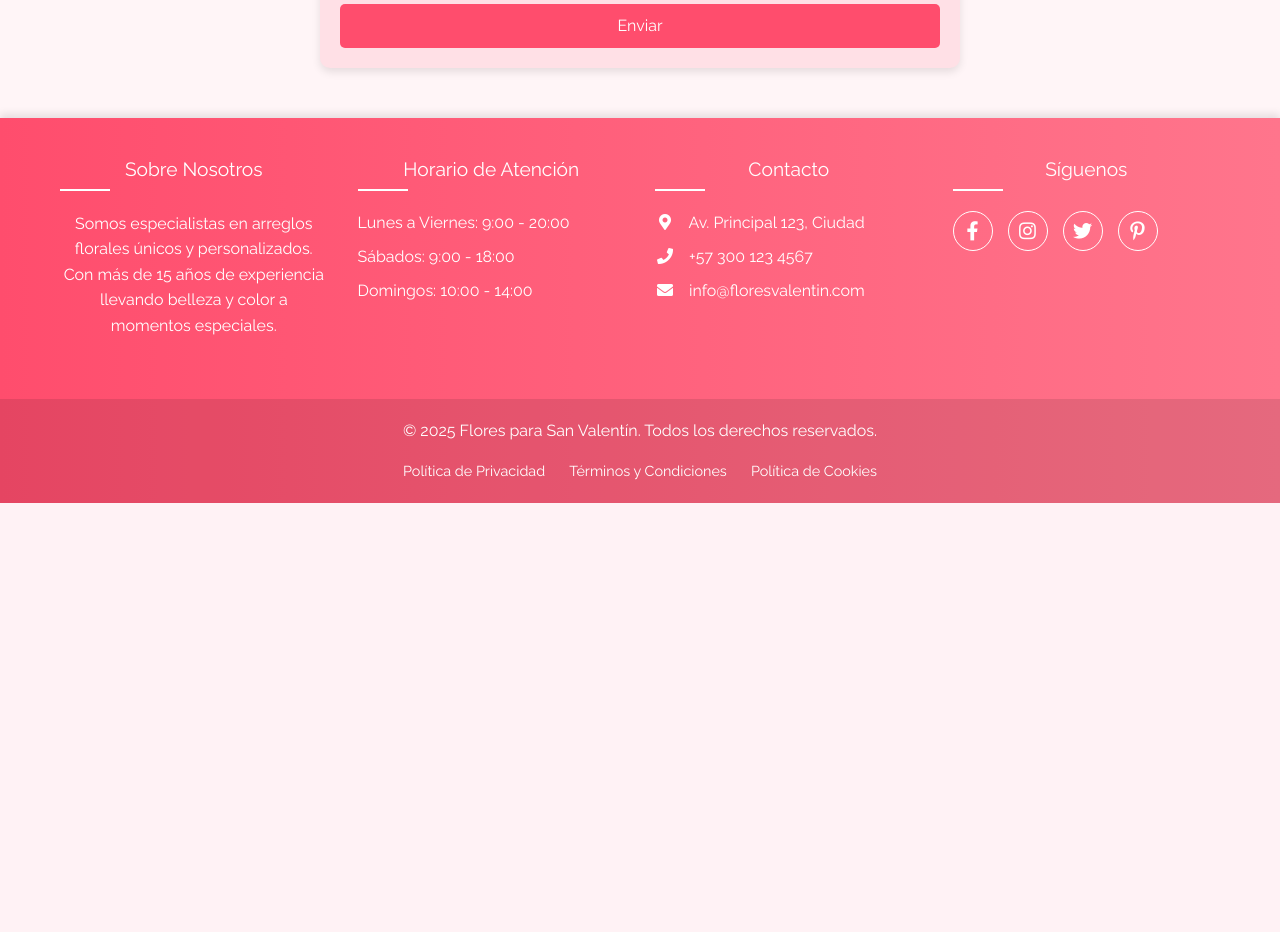
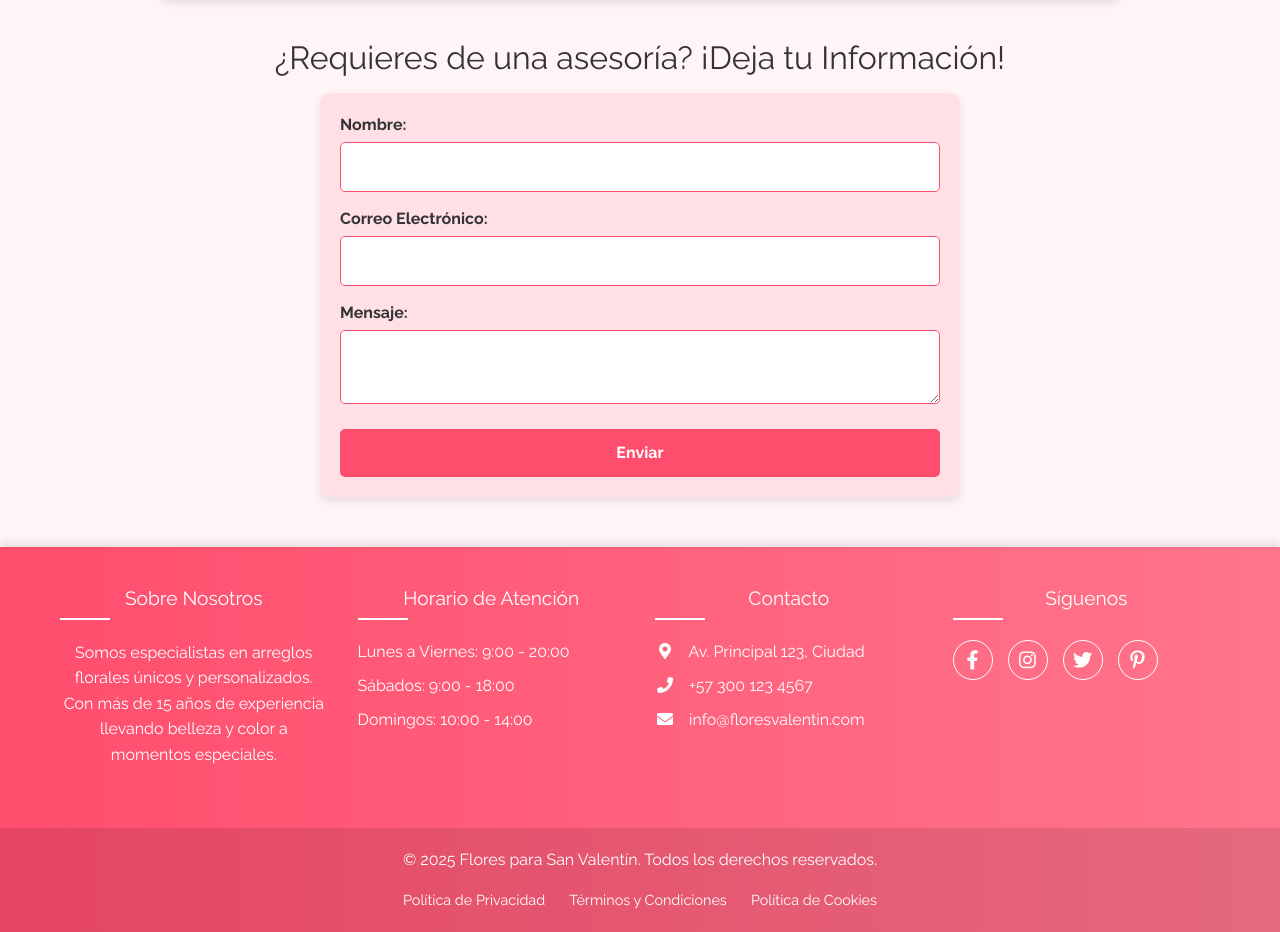
Before and after one commit to Johnson1255/Flores-Django, a Django app: page / in a window 1280 px wide. Shown: the part 3292-4224 px from the top of the page. Before the commit the page ends 3795 px from the top, so only its background shows below. Run offline with Django 5.2, Linux system fonts and the light colour scheme; some web fonts are replaced.

Commit message:
style: Mejorar la interfaz visual para el usuario en el index v1.4

```diff
--- a/static/css/components.css
+++ b/static/css/components.css
@@ -66,16 +66,29 @@
 }
 
 /* Video */
-#video iframe {
-  margin-top: 15px;
-  max-width: 100%;
-  border-radius: 10px;
-  box-shadow: 0 4px 8px var(--shadow-color);
-  transition: box-shadow 0.3s ease;
+.video-wrapper {
+  position: relative;
+  padding-bottom: 56.25%; /* 16:9 aspect ratio (9 / 16 * 100) */
+  height: 0;
+  overflow: hidden;
+  max-width: 960px; /* Increased max width for larger screens */
+  width: 100%; /* Take available width up to max-width */
+  margin: 20px auto 0 auto; /* Center the wrapper and add top margin */
+  border-radius: 10px; /* Apply border-radius to wrapper */
+  box-shadow: 0 4px 8px var(--shadow-color); /* Apply shadow to wrapper */
+}
+
+.video-wrapper iframe {
+  position: absolute;
+  top: 0;
+  left: 0;
+  width: 100%;
+  height: 100%;
+  border: 0; /* Remove iframe border */
 }
 
 /* Contact Form */
-form {
+#contacto form { /* Scope to #contacto */
   margin-top: 15px;
   display: flex;
   flex-direction: column;
@@ -89,32 +102,50 @@ form {
   transition: background-color 0.3s ease, box-shadow 0.3s ease;
 }
 
-input, textarea {
-  margin-bottom: 10px;
-  padding: 10px;
+#contacto label { /* Add style for labels */
+  margin-bottom: 5px; /* Add spacing below label */
+  font-weight: bold; /* Make labels bolder */
+  display: block; /* Ensure it takes full width */
+  text-align: left; /* Align label text left */
+}
+
+#contacto input,
+#contacto textarea { /* Scope to #contacto */
+  margin-bottom: 15px; /* Increase spacing below inputs */
+  padding: 12px; /* Increase padding */
   border: 1px solid var(--border-color);
   border-radius: 5px;
   background-color: var(--white-color);
   color: var(--text-color);
-  transition: background-color 0.3s ease, color 0.3s ease, border-color 0.3s ease;
+  transition: background-color 0.3s ease, color 0.3s ease, border-color 0.3s ease, box-shadow 0.3s ease;
 }
 
-button { /* General button style, might need refinement */
+#contacto input:focus,
+#contacto textarea:focus { /* Add focus style */
+  outline: none;
+  border-color: var(--primary-color);
+  box-shadow: 0 0 0 3px rgba(var(--primary-rgb), 0.15);
+}
+
+#contacto button { /* Scope to #contacto and refine */
   background: var(--primary-color);
   color: var(--white-color);
-  padding: 10px;
+  padding: 12px 20px; /* Increase padding */
   border: none;
+  font-size: 1rem; /* Adjust font size */
+  font-weight: bold; /* Make text bold */
+  margin-top: 10px; /* Add space above button */
   cursor: pointer;
   border-radius: 5px;
   transition: background-color 0.3s ease;
 }
 
-button:hover {
+#contacto button:hover { /* Scope to #contacto */
   background: var(--primary-hover);
 }
 
 @media (max-width: 768px) {
-  form {
+  #contacto form { /* Scope to #contacto */
     width: 90%;
   }
 }
--- a/static/css/layout.css
+++ b/static/css/layout.css
@@ -107,6 +107,7 @@
   margin: 0 auto;
   background-color: var(--background-color);
   transition: background-color 0.3s ease;
+  margin-bottom: 40px; /* Add space below video section */
 }
 
 #contacto {
--- a/template/floresvalentin_app/index.html
+++ b/template/floresvalentin_app/index.html
@@ -136,12 +136,14 @@
 <section id="video">
     <h2>{% trans "Flores para San Valentín" %}</h2>
     {# Consider making the video URL dynamic #}
-    <iframe width="560" height="315" src="https://www.youtube.com/embed/rrl4u6xIJUs?autoplay=0&mute=1" title="YouTube video player" frameborder="0" allow="accelerometer; autoplay; clipboard-write; encrypted-media; gyroscope; picture-in-picture; web-share" referrerpolicy="strict-origin-when-cross-origin" allowfullscreen></iframe>
+    <div class="video-wrapper"> {# Added wrapper for responsive video #}
+        <iframe src="https://www.youtube.com/embed/rrl4u6xIJUs?autoplay=0&mute=1" title="YouTube video player" frameborder="0" allow="accelerometer; autoplay; clipboard-write; encrypted-media; gyroscope; picture-in-picture; web-share" referrerpolicy="strict-origin-when-cross-origin" allowfullscreen></iframe>
+    </div>
 </section>
 
 
 <section id="contacto">
-    <h2>{% trans "Contacto" %}</h2>
+    <h2>{% trans "¿Requieres de una asesoría? ¡Deja tu Información!" %}</h2>
     {# This form needs a corresponding Django view and form class to handle submissions #}
     {# The action attribute should point to the URL of that view #}
     <form method="post" action="#"> {# Replace # with {% url 'your_contact_view_name' %} #}
```
